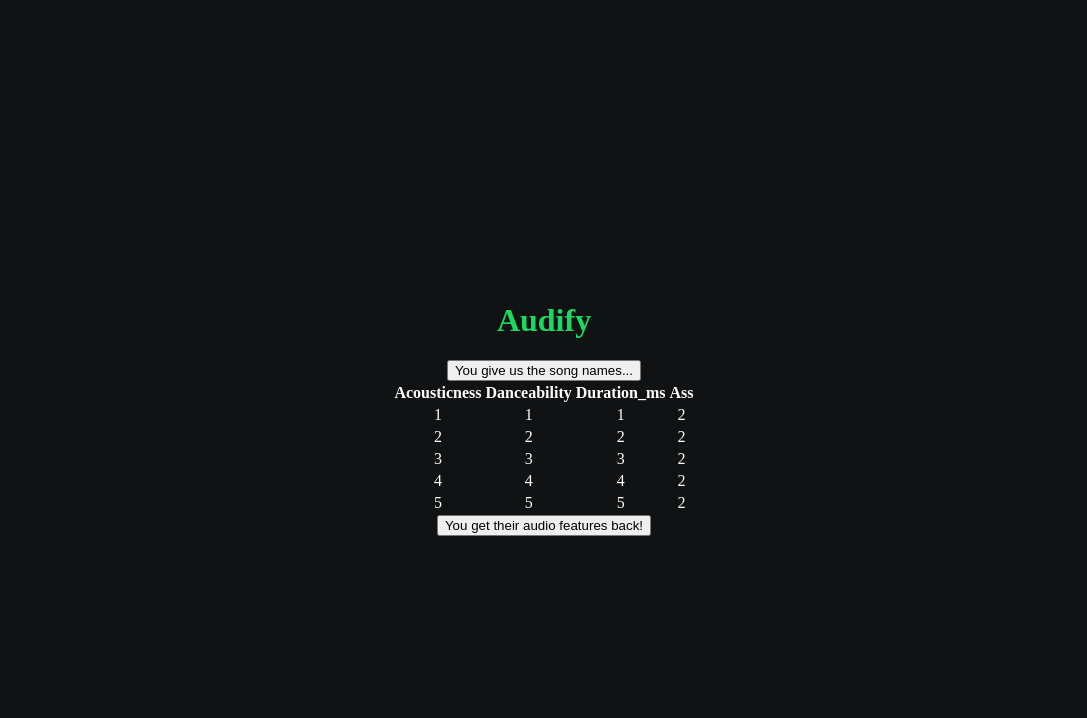
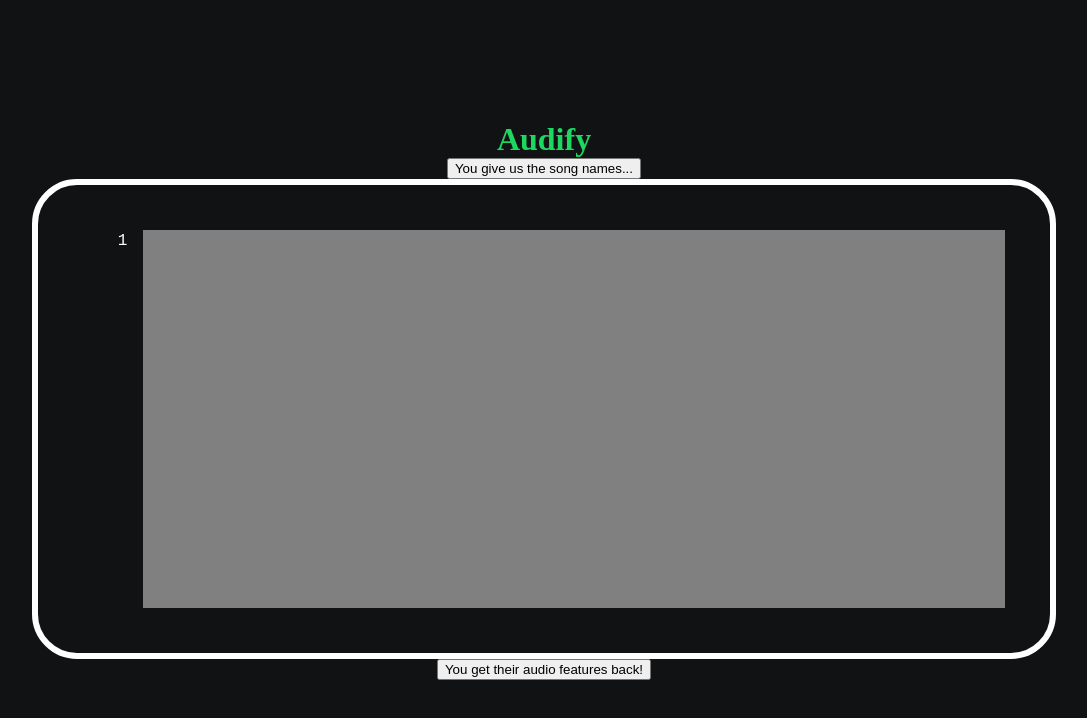
Before and after one commit to Huzi1337/spotifyAudioFeatures, a React (Vite) app in the folder frontend/: page / in a window 1280 px wide. Shown: the top 718 px of the page, without its empty margins (96-1183 px from the left). Built offline with nearby package versions, Linux system fonts and the light colour scheme.

Commit message:
Added line numbers for text area input

```diff
--- a/frontend/src/App.scss
+++ b/frontend/src/App.scss
@@ -12,3 +12,12 @@
 .logo {
   color: colors.$green;
 }
+
+.window {
+  border: 6px solid colors.$white;
+  overflow-y: auto;
+  border-radius: 45px;
+  padding: 45px;
+  width: 80%;
+  height: 60vh;
+}
--- a/frontend/src/App.tsx
+++ b/frontend/src/App.tsx
@@ -6,17 +6,19 @@
 
 function App() {
   const [data, setData] = useState(null);
-  const [page, setPage] = useState(1);
+  const [page, setPage] = useState(0);
   return (
     <>
       <h1 className="logo">Audify</h1>
-      <button>You give us the song names...</button>
-      <div id="main">
+      <button onClick={() => setPage(0)}>You give us the song names...</button>
+      <div className="window">
         {page === 0 && <TextForm />}
-        <Table data={dummyData} />
+        {page === 1 && <Table data={dummyData} />}
       </div>
 
-      <button>You get their audio features back!</button>
+      <button onClick={() => setPage(1)}>
+        You get their audio features back!
+      </button>
     </>
   );
 }
--- a/frontend/src/components/TableHeaders.tsx
+++ b/frontend/src/components/TableHeaders.tsx
@@ -2,10 +2,14 @@
 
 export function TableHeaders({ data }: Props) {
   return (
-    <tr>
-      {Object.entries(data[0]).map(([key, value]) =>
-        value ? <th>{key[0].toUpperCase() + key.slice(1)}</th> : null
-      )}
-    </tr>
+    <thead>
+      <tr>
+        {Object.entries(data[0]).map(([key, value]) =>
+          value ? (
+            <th key={key}>{key[0].toUpperCase() + key.slice(1)}</th>
+          ) : null
+        )}
+      </tr>
+    </thead>
   );
 }
--- a/frontend/src/components/TableRows.tsx
+++ b/frontend/src/components/TableRows.tsx
@@ -2,14 +2,14 @@
 
 export function TableRows({ data }: Props) {
   return (
-    <>
-      {data.map((song) => (
-        <tr>
-          {Object.values(song).map((value) => (
-            <td>{value}</td>
+    <tbody>
+      {data.map((song, index) => (
+        <tr key={index}>
+          {Object.values(song).map((value, innerIndex) => (
+            <td key={innerIndex}>{value}</td>
           ))}
         </tr>
       ))}
-    </>
+    </tbody>
   );
 }
--- /dev/null
+++ b/frontend/src/components/TextForm.scss
@@ -0,0 +1,35 @@
+.inputWrapper {
+  position: relative;
+  height: 100%;
+  display: flex;
+  color: white;
+  align-items: stretch;
+  justify-content: stretch;
+  font-size: 16px;
+  line-height: 22px;
+  overflow: auto;
+  .lineNumberWrapper {
+    font-family: monospace;
+    padding-right: 1em;
+    text-align: end;
+    flex-grow: 1;
+    display: flex;
+    flex-direction: column;
+  }
+  .innerText {
+    line-height: 22px;
+
+    padding: 0;
+    border: 0;
+    font-size: 16px;
+
+    flex-grow: 19;
+    min-height: 100%;
+    height: auto;
+    height: max-content;
+    resize: none;
+    background-color: gray;
+    color: white;
+    overflow-y: hidden;
+  }
+}
--- a/frontend/src/components/TextForm.tsx
+++ b/frontend/src/components/TextForm.tsx
@@ -1,49 +1,74 @@
-import { useState } from "react";
-import { SongQuery, UserQuery } from "../types";
-import { includedAudioFeatures } from "../data";
+import { useMemo, useRef, useState } from "react";
+import useValidateInput from "../hooks/useValidateInput";
+import "./TextForm.scss";
 
 function TextForm() {
   const [text, setText] = useState("");
-  const [res, setRes] = useState("");
-  function changeHandler({ target }: React.ChangeEvent) {
-    const { value } = target as HTMLTextAreaElement;
+  const ref = useRef<HTMLDivElement>(null);
+  const { isValid, isValidating } = useValidateInput(text);
+  const [shouldReplaceHeight, setShouldReplaceHeight] = useState(false);
+
+  function changeHandler({
+    target: { value },
+  }: React.ChangeEvent<HTMLTextAreaElement>) {
     setText(value);
   }
+  let numberOfLines = useMemo(() => text.split("\n").length, [text]);
 
-  async function submitHandler() {
-    const songs: SongQuery[] = [];
-    for (const arr of text.split("\n")) {
-      const [title, artist] = arr.split(";");
-      songs.push({ title, artist });
+  function lineNumberHandler() {
+    const { current } = ref;
+    if (current) {
+      setShouldReplaceHeight(current.clientHeight < numberOfLines * 22);
+      console.log(shouldReplaceHeight);
     }
+  }
 
-    const query: UserQuery = { songs, includedAudioFeatures };
-    console.log(query);
-    const response = await fetch("http://localhost:3000/api/v1/audioFeatures", {
-      method: "POST",
-      body: JSON.stringify(query),
-      headers: {
-        "Content-Type": "application/json",
-      },
-    });
-    let data = await response.json();
-    setRes(data.CSV);
-  }
+  function addLineNumbers() {}
 
   return (
     <>
-      <textarea value={text} onChange={changeHandler}></textarea>
-      <p>
-        {res.split("\n").map((line) => (
-          <>
-            {line}
-            <br />
-          </>
-        ))}
-      </p>
-      <button onClick={submitHandler}>BIG BUTTON</button>
+      <div ref={ref} className="inputWrapper">
+        <div className="lineNumberWrapper">
+          {Array.from(
+            { length: text.split("\n").length },
+            (_, index) => index + 1
+          ).map((number) => (
+            <span key={number}>{number}</span>
+          ))}
+        </div>
+
+        <textarea
+          onKeyUp={lineNumberHandler}
+          style={shouldReplaceHeight ? { height: numberOfLines * 22 } : {}}
+          className="innerText"
+          value={text}
+          onChange={changeHandler}
+        ></textarea>
+      </div>
+
+      {/* <button disabled={!isValid || isValidating}>BIG BUTTON</button> */}
     </>
   );
 }
 
 export default TextForm;
+
+// async function submitHandler() {
+//   const songs: SongQuery[] = [];
+//   for (const arr of text.split("\n")) {
+//     const [title, artist] = arr.split(";");
+//     songs.push({ title, artist });
+//   }
+
+//   const query: UserQuery = { songs, includedAudioFeatures };
+//   console.log(query);
+//   const response = await fetch("http://localhost:3000/api/v1/audioFeatures", {
+//     method: "POST",
+//     body: JSON.stringify(query),
+//     headers: {
+//       "Content-Type": "application/json",
+//     },
+//   });
+//   let data = await response.json();
+//   setRes(data.CSV);
+// }
--- a/frontend/src/index.scss
+++ b/frontend/src/index.scss
@@ -1,4 +1,8 @@
 @use "./assets/colors";
+* {
+  margin: 0;
+  box-sizing: border-box;
+}
 
 body {
   background-color: colors.$black;
```
